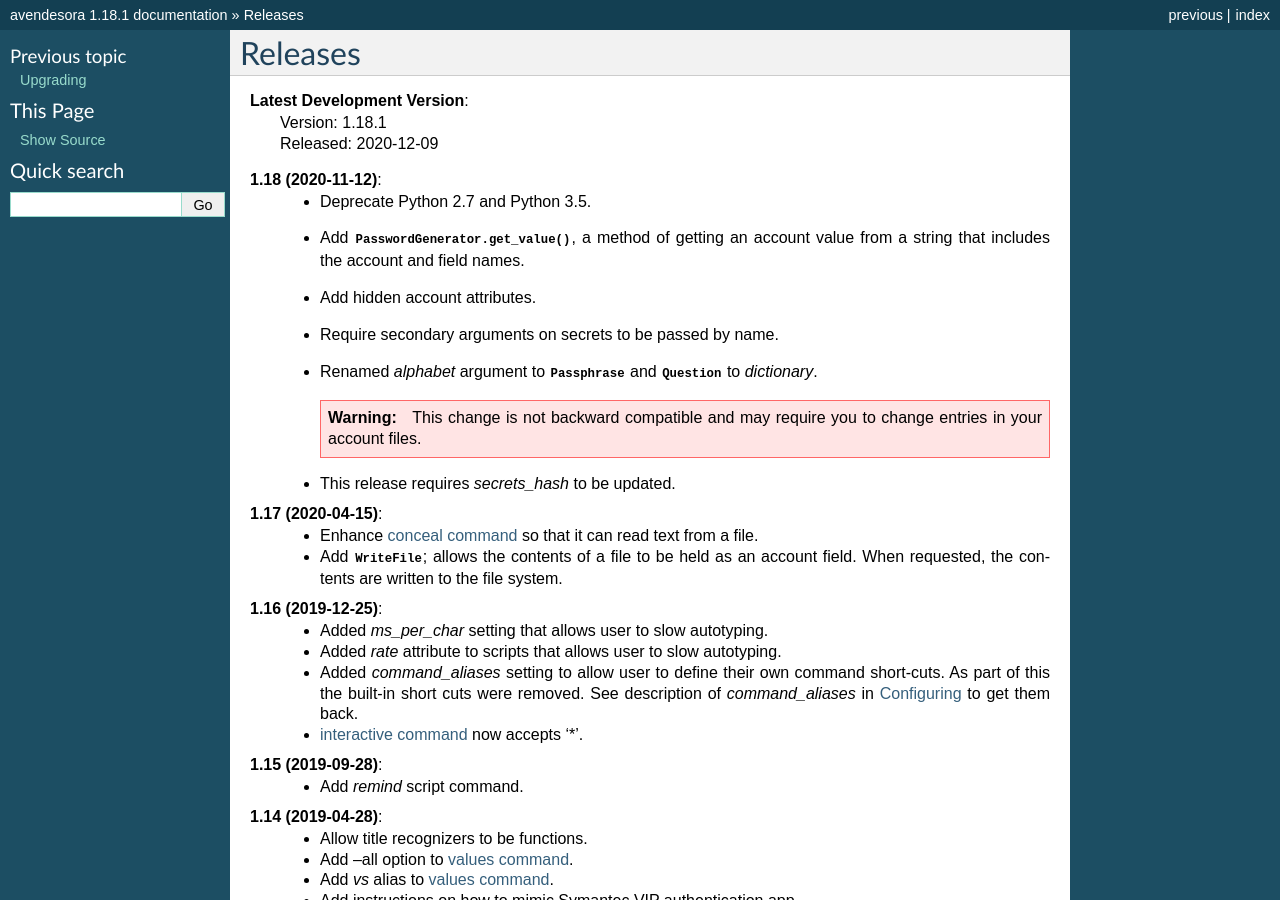
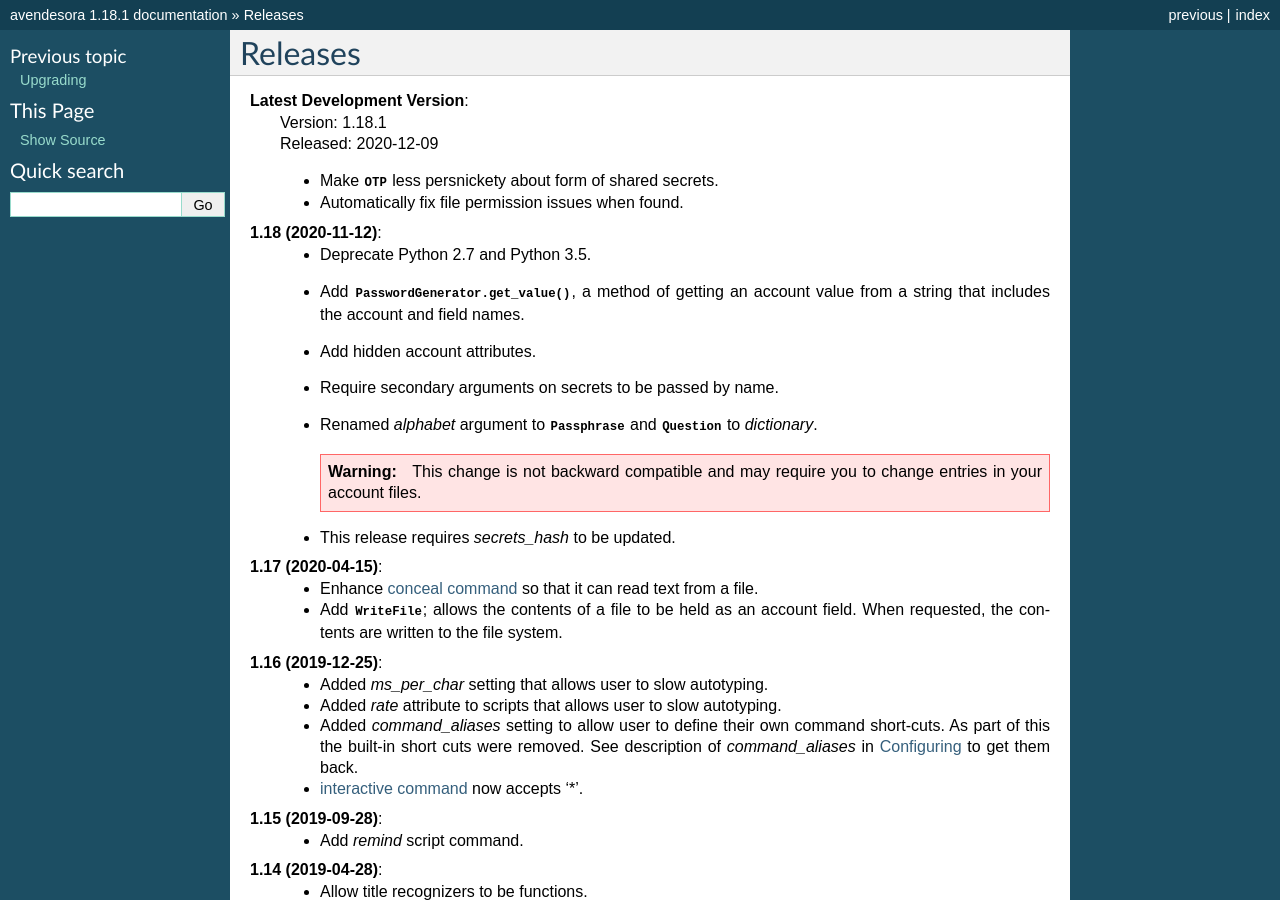
Before and after one commit to KenKundert/avendesora, a Sphinx documentation site: the page built from doc/releases.rst, in a window 1280 px wide and 900 px high. Built offline with Sphinx 7.4.7, drawn with Linux system fonts in a browser that asks for light colours.

Commit message:
Update release notes.

```diff
--- a/doc/releases.rst
+++ b/doc/releases.rst
@@ -6,6 +6,9 @@ Releases
 **Latest Development Version**:
     | Version: 1.18.1
     | Released: 2020-12-09
+
+    - Make :class:`OTP` less persnickety about form of shared secrets.
+    - Automatically fix file permission issues when found.
 
 **1.18 (2020-11-12)**:
     - Deprecate Python 2.7 and Python 3.5.
```
